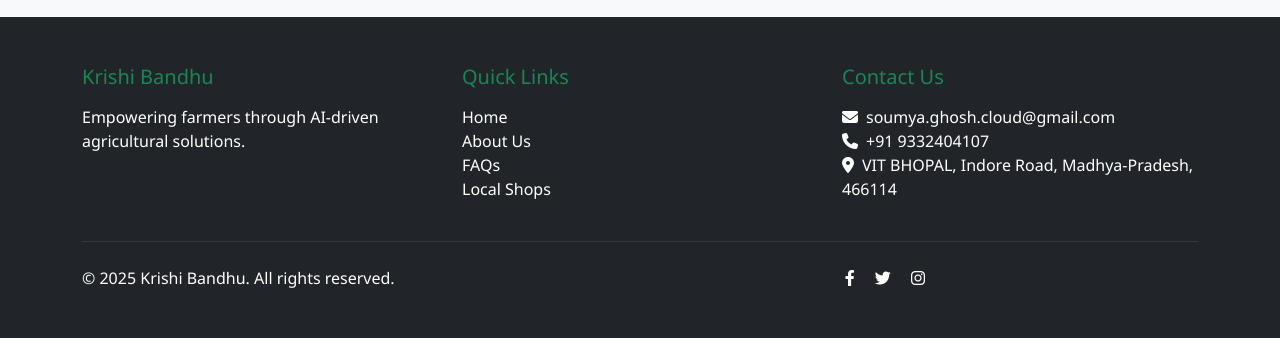
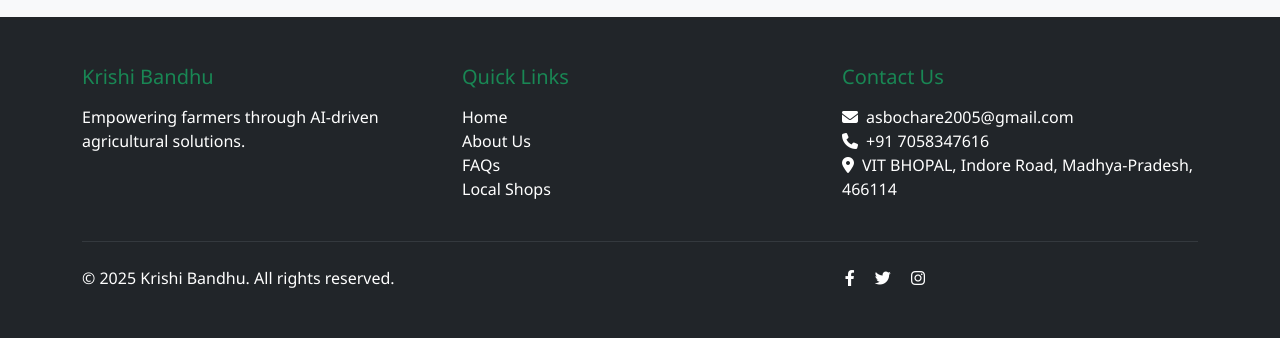
Before and after one commit to Abhishek-bytes/Solution-Challenge, a Flask app: page /chat in a window 1280 px wide. Shown: the part 807-1145 px from the top of the page. Run offline with Flask 3, Linux system fonts and the light colour scheme; some libraries are stand-ins or nearby versions.

Commit message:
Update base.html

```diff
--- a/templates/base.html
+++ b/templates/base.html
@@ -72,8 +72,8 @@
                 <div class="col-md-4 text-mid">
                     <h5 class="text-success mb-3">Contact Us</h5>
                     <ul class="list-unstyled text-white">
-                        <li><i class="fas fa-envelope me-2"></i>soumya.ghosh.cloud@gmail.com</li>
-                        <li><i class="fas fa-phone me-2"></i>+91 9332404107</li>
+                        <li><i class="fas fa-envelope me-2"></i>asbochare2005@gmail.com</li>
+                        <li><i class="fas fa-phone me-2"></i>+91 7058347616</li>
                         <li><i class="fas fa-map-marker-alt me-2"></i>VIT BHOPAL, Indore Road, Madhya-Pradesh, 466114</li>
                     </ul>
                 </div>
```
